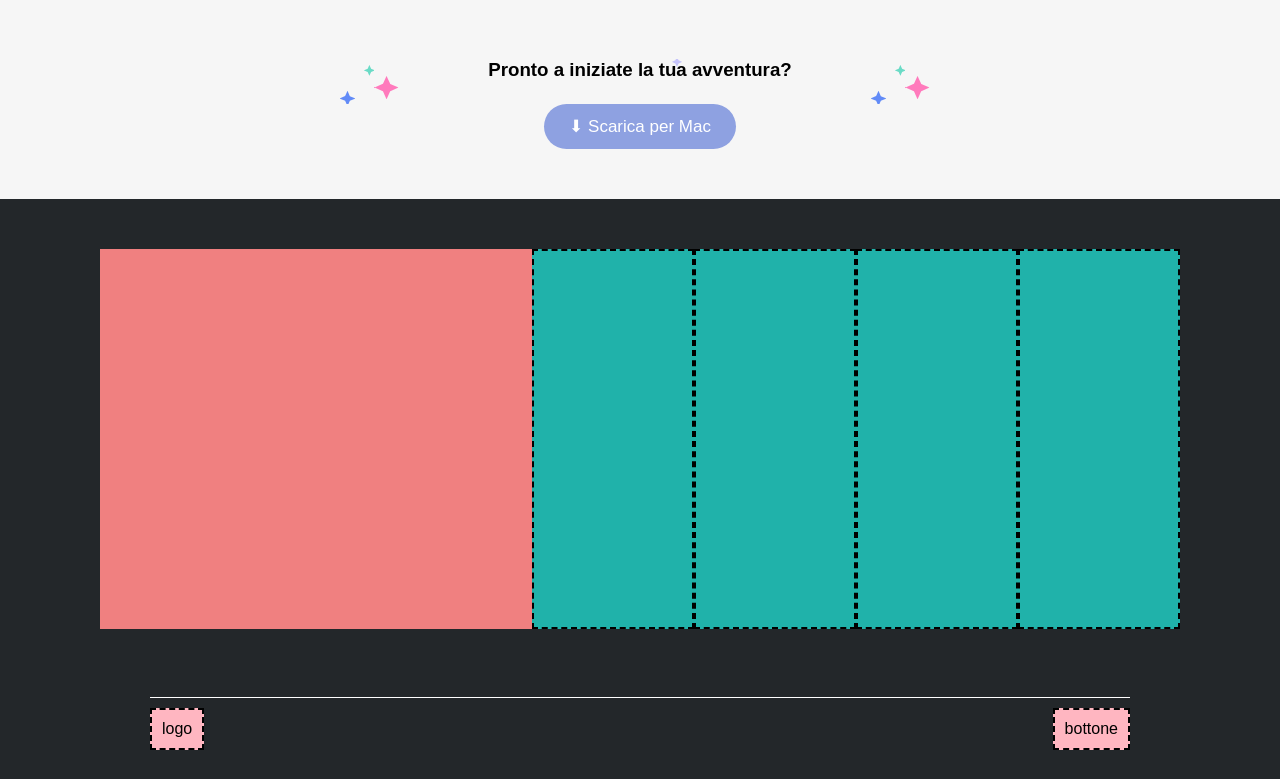
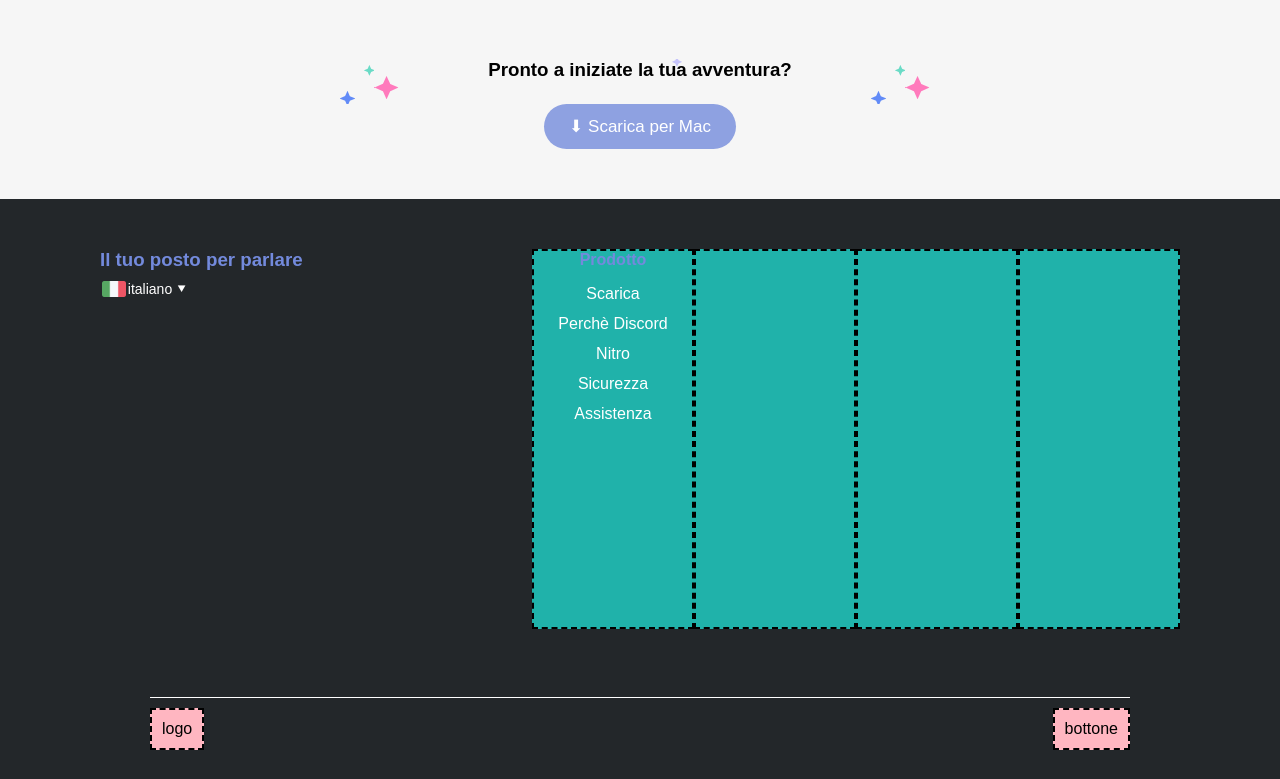
Before and after one commit to sisdream/htmlcss-discord, a plain HTML site: page index.html in a window 1280 px wide. Shown: the part 3146-3925 px from the top of the page. Drawn offline with Linux system fonts and the light colour scheme.

Commit message:
feat: implemento prima parte del footer

```diff
--- a/css/style.css
+++ b/css/style.css
@@ -162,7 +162,6 @@ h2{
     height: 45px;
 }
 
-
 .btn-s{
     background-color: #8ea1e1;
     color: #ffffff;
@@ -174,9 +173,26 @@ h2{
     background-color: #23272a;
 }
 
+.footer-title{
+    color: #738adc;
+    text-align: start;
+    padding-bottom: 10px;
+}
+
+span{
+    display: flex;
+    justify-content: flex-start;
+    color: #ffffff;
+    padding: 0 2px;
+    font-size: 14px;
+}
+
+.bandiera{
+    height: 16px;
+}
+
 .section-b-left{
     flex-basis: 40%;
-    background-color: #f08080;
     height: 380px;
 }
 
@@ -185,6 +201,18 @@ h2{
     background-color: #20b2aa;
     height: 380px;
     display: flex;
+}
+
+.footer-nav{
+    display: flex;
+    flex-direction: column;
+    line-height: 30px;
+}
+
+.title-nav{
+    color: #738adc;
+    text-align: center;
+    padding-bottom: 10px;
 }
 
 .column{
--- a/index.html
+++ b/index.html
@@ -27,7 +27,9 @@
     </header>
     <div class="container jumbo">
         <section class="section-jumbo">
-            <h1>Il tuo posto per parlare</h1>
+            <h1>
+                Il tuo posto per parlare
+            </h1>
             <p class="p-one">
                 Che tu faccia parte di un club scolastico, gruppo di gamer,comunità artistica
                 mondiale, o semplicemente di un piccolo gruppo di amici che vuole passare il tempo
@@ -109,7 +111,9 @@
                 </p>
                 <img src="./img/item4-big.svg" alt="chiamata">
                 <div class="star">
-                    <h3>Pronto a iniziate la tua avventura? </h3>
+                    <h3>
+                        Pronto a iniziate la tua avventura?
+                    </h3>
                 </div>
                 <button class="btn btn-s">&#11015; Scarica per Mac</button>
             </section>
@@ -118,9 +122,28 @@
     <!-- sezione finale con link -->
     <footer>
         <div class="container footer-container">
-            <section class="section-b-left"></section>
+            <section class="section-b-left">
+                <h3 class="footer-title">
+                    Il tuo posto per parlare
+                </h3>
+                <span >
+                    <img class="bandiera" src="./img/ita.png" alt="bandiera">
+                    <span>italiano &#11206;</span>
+                </span>
+            </section>
             <section class="section-b-right">
-                <div class="column" ></div>
+                <div class="column" >
+                    <h4 class="title-nav">Prodotto</h4>
+                    <nav>
+                        <ul class="footer-nav">
+                            <li> <a href="#">Scarica</a></li>
+                            <li><a href="#">Perchè Discord</a></li>
+                            <li><a href="#">Nitro</a></li>
+                            <li><a href="#">Sicurezza</a></li>
+                            <li><a href="#">Assistenza</a></li>
+                        </ul>
+                    </nav>
+                </div>
                 <div class="column"></div>
                 <div class="column"></div>
                 <div class="column"></div>
```
